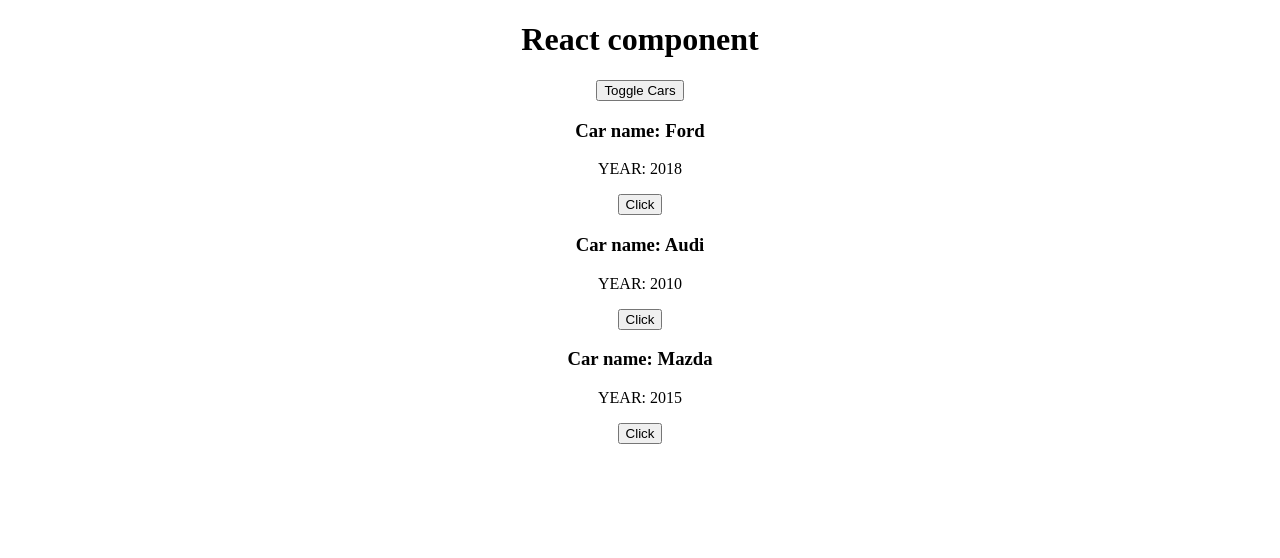
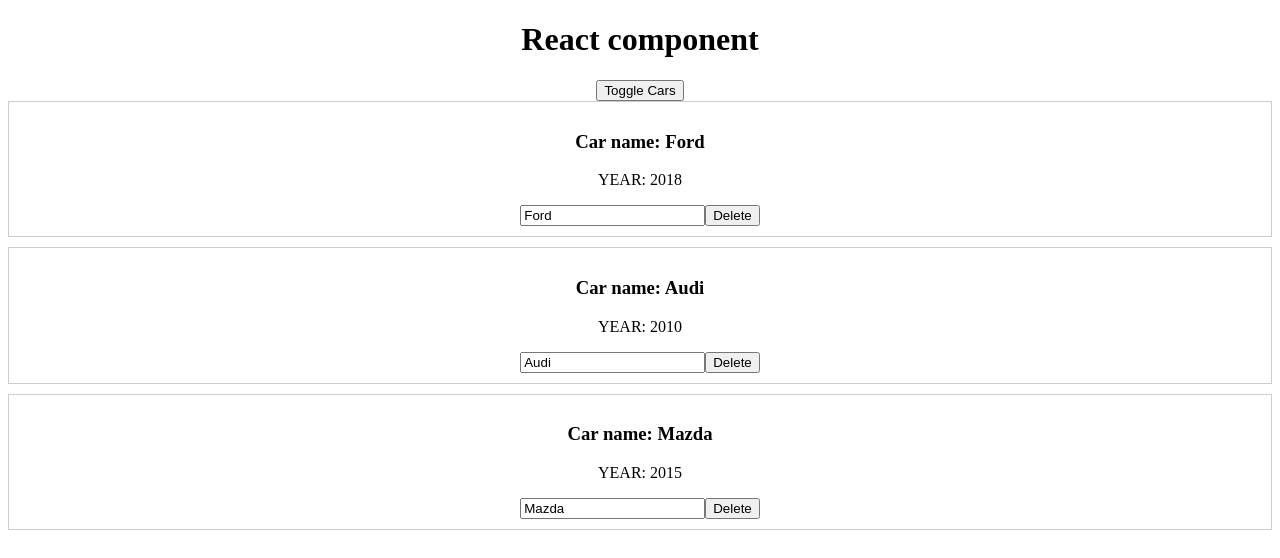
Before and after one commit to kolun4ik/react-cars, a React (Create React App) app: page / in a window 1280 px wide. Both pictures are taken after a click on the button "Toggle Cars". Shown: the top 558 px of the page. Built offline with nearby package versions, Linux system fonts and the light colour scheme.

Commit message:
Динамические списки: изменяем, удаляем эелементы списка.

```diff
--- a/src/App.js
+++ b/src/App.js
@@ -10,26 +10,41 @@ class App extends React.Component {
         ],
         pageTitle: 'React component',
         showCars: false,
-    }
+    };
 
 
 
-    changeTitleHandler = pageTitle => {
+    onChangeName(name, index) {
+        const car = this.state.cars[index];
+        car.name = name;
+        //изменят в самом масиве нельзя, нужно сделать дубликат
+        // const cars = this.state.cars.concat()
+        const cars = [...this.state.cars]; /// ... спред оператор
+        cars[index] = car;
         this.setState({
-            pageTitle, // параметры совпадают и React это поймет как надо
-        });
-    }
+            cars // ключ совпадает со значением
+        })
+    };
 
     toggleCarHandler = () => {
         this.setState({
             showCars: !this.state.showCars,
         });
-    }
+    };
+
+    deleteHandler(index) {
+        console.log('delete')
+        const cars = this.state.cars.concat();
+        cars.splice(index, 1);
+        this.setState({
+            cars
+        });
+    };
 
   render() {
       const divStyle = {
           textAlign: 'center'
-      }
+      };
 
       let cars = null;
       if(this.state.showCars ){
@@ -40,7 +55,8 @@ class App extends React.Component {
                           key={index}
                           name={car.name}
                           year={car.year}
-                          onChangeTitle={() => this.changeTitleHandler(car.name)}
+                          onChangeName={ event => this.onChangeName(event.target.value, index)}
+                          onDelete={this.deleteHandler.bind(this, index)}
                       />
                   )
               })
--- a/src/components/Car.js
+++ b/src/components/Car.js
@@ -4,10 +4,16 @@ class Car extends React.Component {
 
     render() {
         return (
-            <div>
+            <div style={{
+                border: '1px solid #ccc',
+                marginBottom: '10px',
+                display: 'block',
+                padding: '10px',
+            }}>
                 <h3>Car name: {this.props.name}</h3>
                 <p>YEAR: {this.props.year}</p>
-                <button onClick={this.props.onChangeTitle}>Click</button>{/*обращаемся как референс, к той ф-ции, которую передаем*/}
+                <input type="text" onChange={this.props.onChangeName} value={this.props.name}/>
+                <button onClick={this.props.onDelete}>Delete</button>{/*обращаемся как референс, к той ф-ции, которую передаем*/}
             </div>
         );
     }
```
